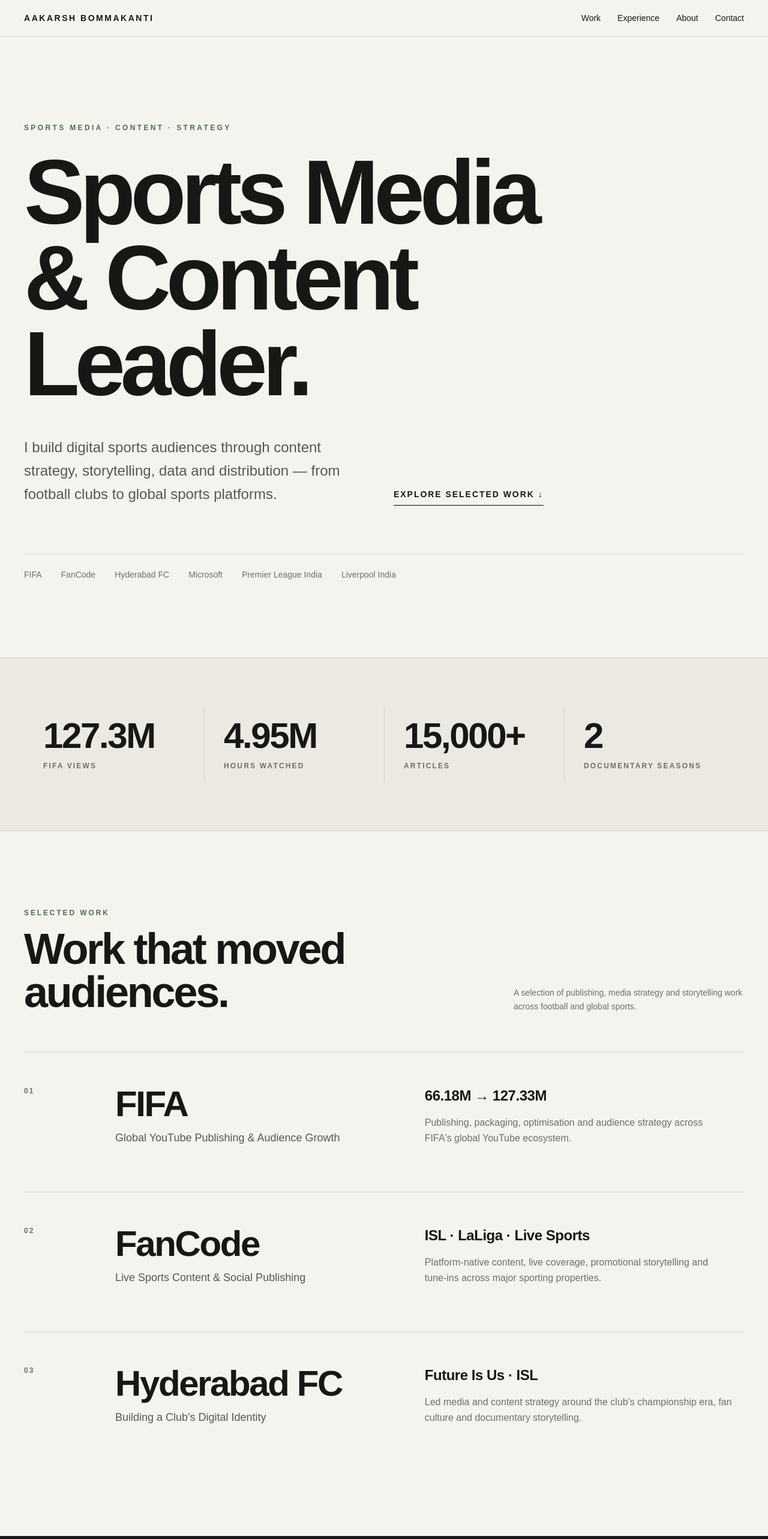
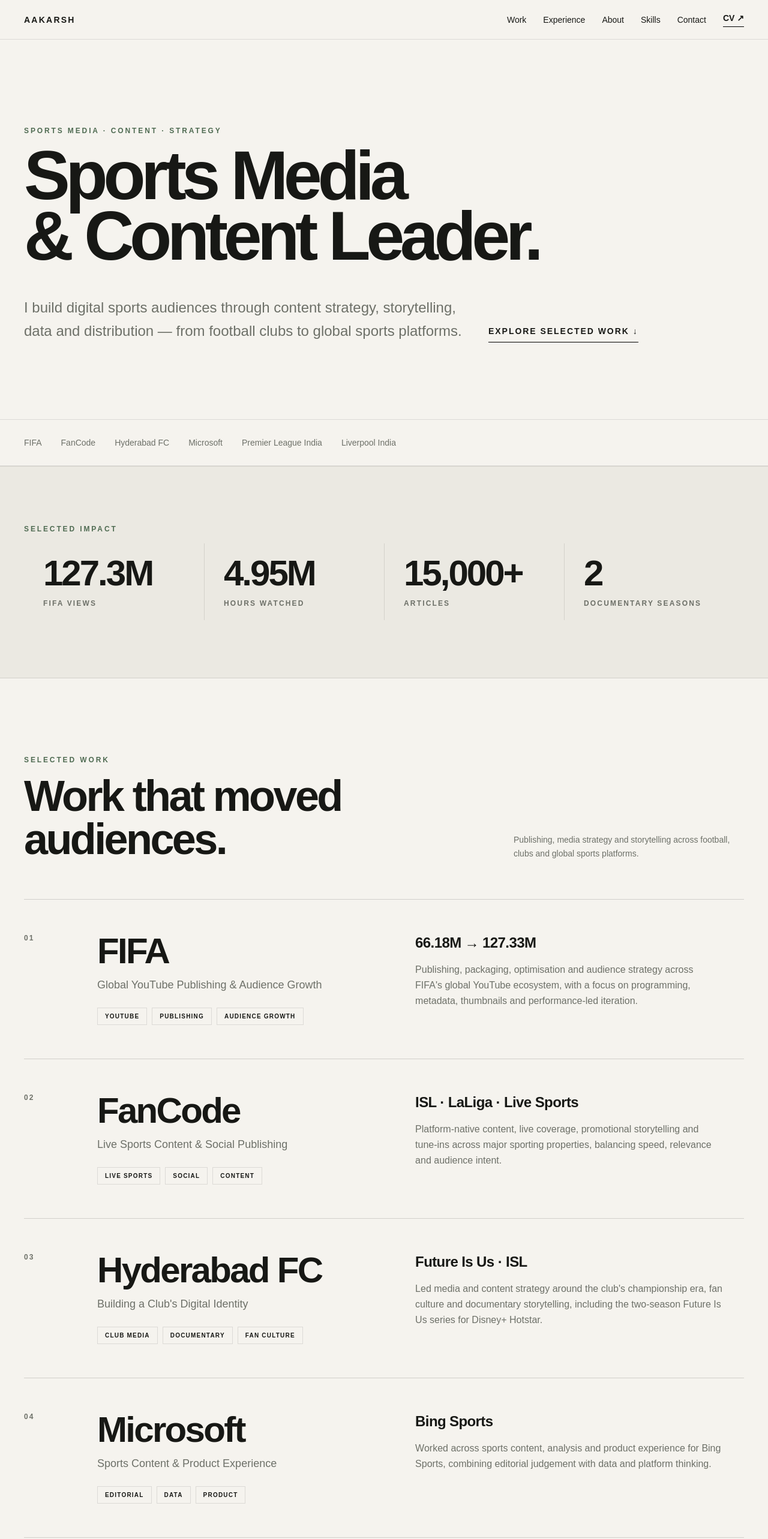
Before and after one commit to AakarshBot/aakars-portfolio-v2, a Next.js app: page / in a window 1280 px wide. Shown: the top 2566 px of the page at 60% size. Built offline with nearby package versions, Linux system fonts and the light colour scheme.

Commit message:
refactor: compose homepage from reusable sections

```diff
--- a/src/app/page.tsx
+++ b/src/app/page.tsx
@@ -1,165 +1,27 @@
-const metrics = [
-  { value: "127.3M", label: "FIFA views" },
-  { value: "4.95M", label: "hours watched" },
-  { value: "15,000+", label: "articles" },
-  { value: "2", label: "documentary seasons" },
-];
-
-const partners = ["FIFA", "FanCode", "Hyderabad FC", "Microsoft", "Premier League India", "Liverpool India"];
-
-const work = [
-  {
-    title: "FIFA",
-    subtitle: "Global YouTube Publishing & Audience Growth",
-    metric: "66.18M → 127.33M",
-    description:
-      "Publishing, packaging, optimisation and audience strategy across FIFA's global YouTube ecosystem.",
-  },
-  {
-    title: "FanCode",
-    subtitle: "Live Sports Content & Social Publishing",
-    metric: "ISL · LaLiga · Live Sports",
-    description:
-      "Platform-native content, live coverage, promotional storytelling and tune-ins across major sporting properties.",
-  },
-  {
-    title: "Hyderabad FC",
-    subtitle: "Building a Club's Digital Identity",
-    metric: "Future Is Us · ISL",
-    description:
-      "Led media and content strategy around the club's championship era, fan culture and documentary storytelling.",
-  },
-];
-
-const experience = [
-  ["2026 — Present", "Digital Content Manager", "Red Lantern Digital Media"],
-  ["2020 — 2025", "Media Manager", "Hyderabad FC"],
-  ["2018 — 2020", "Content Analyst", "Microsoft · Bing Sports"],
-  ["2016 — 2018", "Editor", "The 4th Official"],
-  ["2014 — 2020", "Freelance Writer", "Multiple Outlets"],
-];
+import { About } from "@/components/About";
+import { CaseStudies } from "@/components/CaseStudies";
+import { Contact } from "@/components/Contact";
+import { Experience } from "@/components/Experience";
+import { Footer } from "@/components/Footer";
+import { Hero } from "@/components/Hero";
+import { Impact } from "@/components/Impact";
+import { Navbar } from "@/components/Navbar";
+import { PartnerStrip } from "@/components/PartnerStrip";
+import { Skills } from "@/components/Skills";
 
 export default function Home() {
   return (
     <main>
-      <header className="sticky top-0 z-50 border-b border-black/10 bg-[#f5f3ee]/90 backdrop-blur-md">
-        <nav className="mx-auto flex max-w-7xl items-center justify-between px-6 py-5 lg:px-10">
-          <a href="#top" className="text-sm font-semibold tracking-[0.18em] uppercase">
-            Aakarsh Bommakanti
-          </a>
-          <div className="hidden gap-7 text-sm md:flex">
-            <a href="#work">Work</a>
-            <a href="#experience">Experience</a>
-            <a href="#about">About</a>
-            <a href="#contact">Contact</a>
-          </div>
-        </nav>
-      </header>
-
-      <section id="top" className="mx-auto max-w-7xl px-6 pb-24 pt-24 lg:px-10 lg:pb-32 lg:pt-36">
-        <p className="mb-7 text-xs font-semibold tracking-[0.28em] text-[#4f6b52] uppercase">Sports media · content · strategy</p>
-        <h1 className="max-w-5xl text-6xl font-semibold leading-[0.94] tracking-[-0.055em] md:text-8xl lg:text-[9.5rem]">
-          Sports Media
-          <br />&amp; Content Leader.
-        </h1>
-        <div className="mt-12 grid max-w-4xl gap-8 md:grid-cols-[1fr_280px] md:items-end">
-          <p className="max-w-2xl text-xl leading-relaxed text-[#555851] md:text-2xl">
-            I build digital sports audiences through content strategy, storytelling, data and distribution — from football clubs to global sports platforms.
-          </p>
-          <a href="#work" className="inline-flex w-fit border-b border-black pb-2 text-sm font-semibold uppercase tracking-[0.14em]">
-            Explore selected work ↓
-          </a>
-        </div>
-        <div className="mt-20 flex flex-wrap gap-x-8 gap-y-3 border-t border-black/10 pt-6 text-sm text-[#6d7068]">
-          {partners.map((partner) => <span key={partner}>{partner}</span>)}
-        </div>
-      </section>
-
-      <section className="border-y border-black/10 bg-[#ebe9e2]" aria-label="Impact metrics">
-        <div className="mx-auto grid max-w-7xl grid-cols-2 px-6 py-16 lg:grid-cols-4 lg:px-10 lg:py-20">
-          {metrics.map((metric, index) => (
-            <div key={metric.label} className={`py-5 lg:px-8 ${index > 0 ? "lg:border-l lg:border-black/10" : ""}`}>
-              <div className="text-4xl font-semibold tracking-[-0.04em] md:text-6xl">{metric.value}</div>
-              <div className="mt-3 text-xs font-semibold tracking-[0.18em] text-[#6d7068] uppercase">{metric.label}</div>
-            </div>
-          ))}
-        </div>
-      </section>
-
-      <section id="work" className="mx-auto max-w-7xl px-6 py-24 lg:px-10 lg:py-32">
-        <div className="mb-16 flex flex-col justify-between gap-5 md:flex-row md:items-end">
-          <div>
-            <p className="mb-4 text-xs font-semibold tracking-[0.24em] text-[#4f6b52] uppercase">Selected work</p>
-            <h2 className="text-5xl font-semibold tracking-[-0.045em] md:text-7xl">Work that moved audiences.</h2>
-          </div>
-          <p className="max-w-sm text-sm leading-relaxed text-[#6d7068]">A selection of publishing, media strategy and storytelling work across football and global sports.</p>
-        </div>
-
-        <div className="space-y-5">
-          {work.map((item, index) => (
-            <article key={item.title} className="group grid gap-8 border-t border-black/15 py-10 md:grid-cols-[120px_1fr_1.1fr] md:items-start md:py-14">
-              <span className="text-xs font-semibold tracking-[0.18em] text-[#6d7068]">0{index + 1}</span>
-              <div>
-                <h3 className="text-4xl font-semibold tracking-[-0.04em] md:text-6xl">{item.title}</h3>
-                <p className="mt-3 text-lg text-[#555851]">{item.subtitle}</p>
-              </div>
-              <div>
-                <p className="text-2xl font-semibold tracking-[-0.02em]">{item.metric}</p>
-                <p className="mt-4 max-w-lg leading-relaxed text-[#6d7068]">{item.description}</p>
-              </div>
-            </article>
-          ))}
-        </div>
-      </section>
-
-      <section id="experience" className="border-y border-black/10 bg-[#171815] text-[#f5f3ee]">
-        <div className="mx-auto max-w-7xl px-6 py-24 lg:px-10 lg:py-32">
-          <p className="mb-4 text-xs font-semibold tracking-[0.24em] text-[#aab7a9] uppercase">Experience</p>
-          <h2 className="max-w-3xl text-5xl font-semibold tracking-[-0.045em] md:text-7xl">A decade inside sports media.</h2>
-          <div className="mt-16 border-t border-white/15">
-            {experience.map(([period, role, company]) => (
-              <div key={`${period}-${role}`} className="grid gap-3 border-b border-white/15 py-8 md:grid-cols-[180px_1fr_1fr] md:items-center">
-                <span className="text-sm text-white/50">{period}</span>
-                <strong className="text-xl font-medium">{role}</strong>
-                <span className="text-white/60">{company}</span>
-              </div>
-            ))}
-          </div>
-        </div>
-      </section>
-
-      <section id="about" className="mx-auto grid max-w-7xl gap-12 px-6 py-24 lg:grid-cols-[1fr_1.4fr] lg:px-10 lg:py-32">
-        <div>
-          <p className="text-xs font-semibold tracking-[0.24em] text-[#4f6b52] uppercase">About</p>
-        </div>
-        <div>
-          <p className="text-3xl font-medium leading-tight tracking-[-0.03em] md:text-5xl">
-            I&apos;ve spent over a decade bringing fans closer to the sports they love — moving from writing and editorial into club media, global publishing, audience strategy and content leadership.
-          </p>
-          <p className="mt-8 max-w-2xl text-lg leading-relaxed text-[#6d7068]">
-            My approach combines creative storytelling with tactical analysis and data. I care about the idea, the execution and what happens after a piece of content goes live.
-          </p>
-        </div>
-      </section>
-
-      <section id="contact" className="border-t border-black/10">
-        <div className="mx-auto max-w-7xl px-6 py-24 lg:px-10 lg:py-32">
-          <p className="mb-5 text-xs font-semibold tracking-[0.24em] text-[#4f6b52] uppercase">Contact</p>
-          <h2 className="max-w-4xl text-6xl font-semibold leading-none tracking-[-0.055em] md:text-8xl">Let&apos;s build something people want to watch.</h2>
-          <div className="mt-12 flex flex-wrap gap-6">
-            <a className="border-b border-black pb-2 text-sm font-semibold uppercase tracking-[0.14em]" href="mailto:hello@aakarshbommakanti.com">Get in touch ↗</a>
-            <a className="border-b border-black/30 pb-2 text-sm font-semibold uppercase tracking-[0.14em] text-[#6d7068]" href="/AakarshBommakanti-Resume.pdf">Download CV ↗</a>
-          </div>
-        </div>
-      </section>
-
-      <footer className="border-t border-black/10 px-6 py-8 lg:px-10">
-        <div className="mx-auto flex max-w-7xl flex-col justify-between gap-3 text-xs text-[#6d7068] md:flex-row">
-          <span>Aakarsh Bommakanti</span>
-          <span>Sports Media &amp; Content</span>
-          <span>© 2026</span>
-        </div>
-      </footer>
+      <Navbar />
+      <Hero />
+      <PartnerStrip />
+      <Impact />
+      <CaseStudies />
+      <Experience />
+      <About />
+      <Skills />
+      <Contact />
+      <Footer />
     </main>
   );
 }
```
